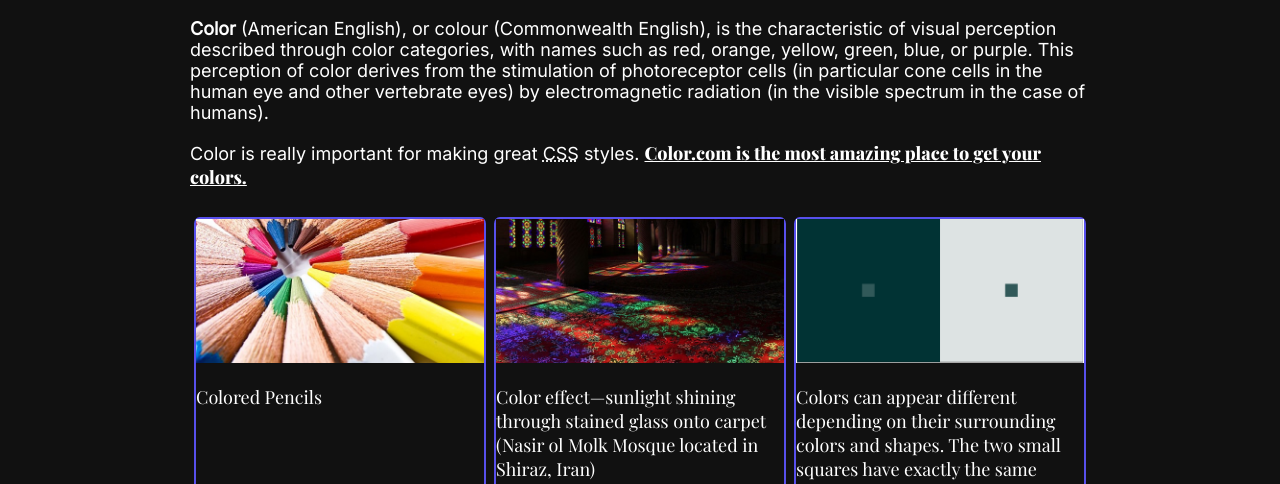
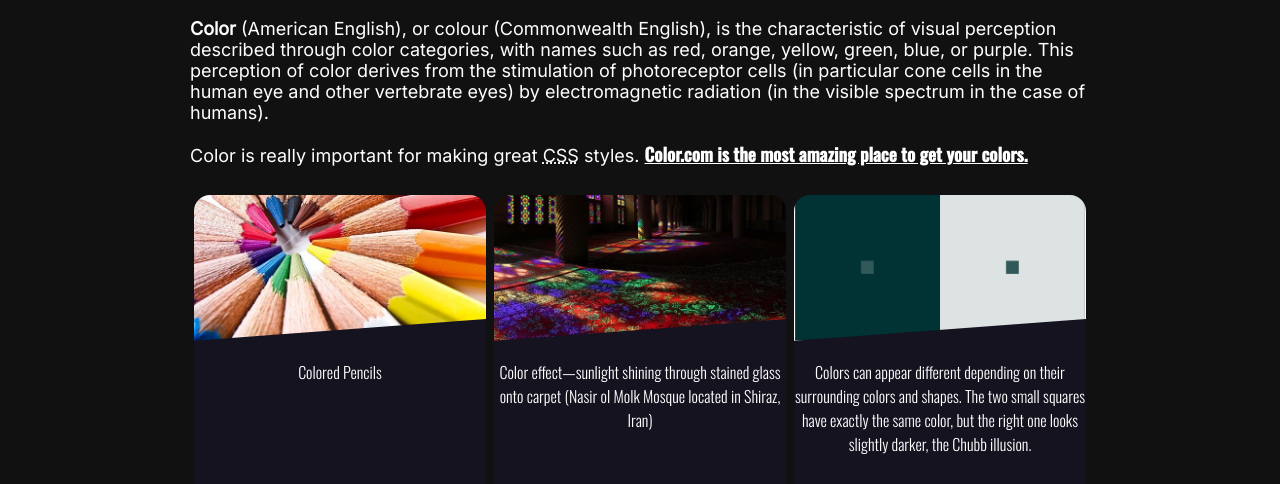
Before and after one commit to chrismlee26/color-fun, a plain HTML site: page index.html in a window 1280 px wide. Shown: the part 311-795 px from the top of the page. Drawn offline with nearby package versions, Linux system fonts and the light colour scheme.

Commit message:
Update cards

```diff
--- a/styles.css
+++ b/styles.css
@@ -5,7 +5,7 @@
   --main-color: #111;
   --font-color: #fff;
   --font-header: "Playfair Display", serif;
-  --font-subheader: "Playfair Display", serif;
+  --font-subheader: "Oswald", sans-serif;
   --font-paragraph: "Inter", sans-serif;
 }
 
@@ -150,20 +150,32 @@ ticker-tape {
 }
 
 .card {
-  border: 2px solid rgba(88, 80, 236);
-  border-radius: 2%;
-  width: 400px;
-  padding-bottom: 5px;
+  border-top-left-radius: 1em;
+  border-top-right-radius: 1em;
+  width: 300px;
+  padding-bottom: 40px;
   margin: 10px 4px;
-  background-color: ;
+  background-color: #151320;
 }
 
 .card > img {
   width: 100%;
+
+  border-top-left-radius: 1em;
+  border-top-right-radius: 1em;
+  object-fit: contain;
+  clip-path: polygon(0 0, 100% 0, 100% 85%, 0 100%);
 }
 
 .card > p {
   font-family: var(--font-subheader);
+  font-size: 1em;
+  margin: auto;
+  margin-top: 15px;
+  display: block;
+  text-align: center;
+  color: white;
+  font-weight: 300;
 }
 
 /* Color Swatches for Cart */
```
Also changed, not shown: index.html (+0 -2 lines).
